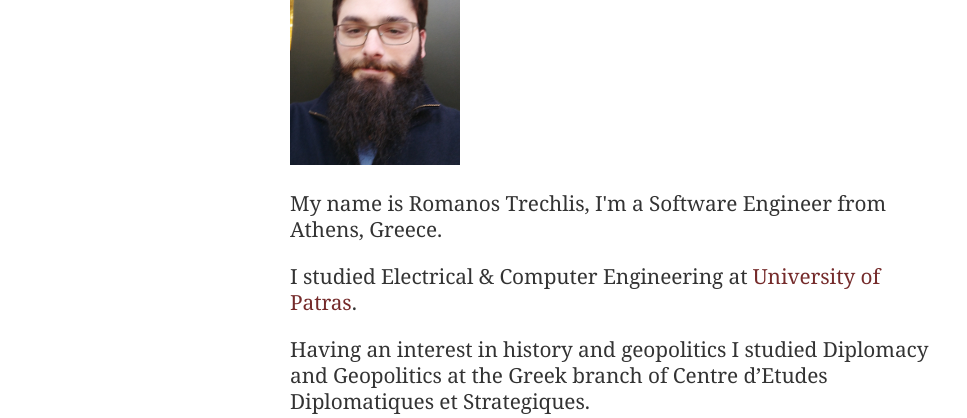
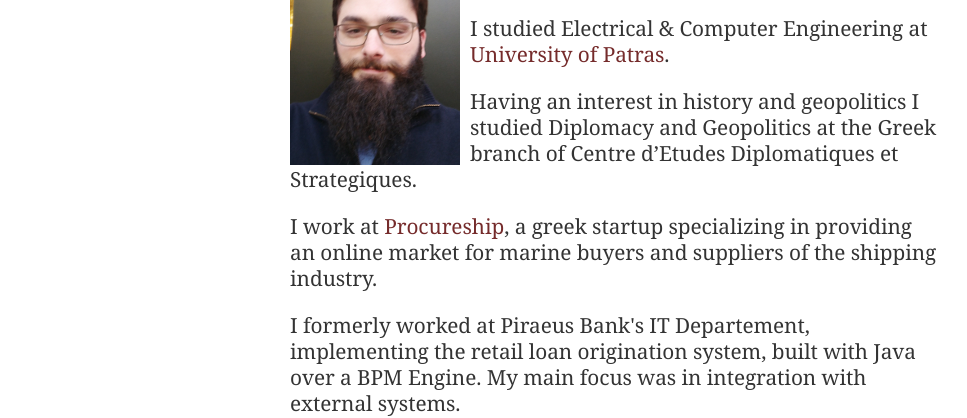
Before and after one commit to RomanosTrechlis/romanostrechlis.github.io, a plain HTML site: page about/index.html in a window 1280 px wide. Shown: the part 414-832 px from the top of the page, without its empty margins (155-1122 px from the left). Drawn offline with Linux system fonts and the light colour scheme.

Commit message:
update of about page

```diff
--- a/about/index.html
+++ b/about/index.html
@@ -74,12 +74,13 @@
     <h2>About me</h2>
     <div>
         <p>
-            <img src="/about.png" alt="That's me!"/>
+            <img style="float: left; padding-right: 10px;" src="/about.png" alt="That's me!"/>
         </p>
         <p>My name is Romanos Trechlis, I'm a Software Engineer from Athens, Greece.</p>
         <p>I studied Electrical &amp; Computer Engineering at <a href="http://www.ece.upatras.gr/gr/" target="_blank">University of Patras</a>.</p>
         <p>Having an interest in history and geopolitics I studied Diplomacy and Geopolitics at the Greek branch of Centre d’Etudes Diplomatiques et Strategiques.</p>
-        <p>I work for Piraeus Bank in Greece implementing the loan origination system, built with java over a BPM Engine. My main focus is in integration with external systems.</p>
+        <p>I work at <a href="https://procureship.com/" target="_blank">Procureship</a>, a greek startup specializing in providing an online market for marine buyers and suppliers of the shipping industry.</p>
+        <p>I formerly worked at Piraeus Bank's IT Departement, implementing the retail loan origination system, built with Java over a BPM Engine. My main focus was in integration with external systems.</p>
         <p>Go, machine learning, and sword fighting keep me busy in my spare time.</p>
     </div>
     <div>
```
